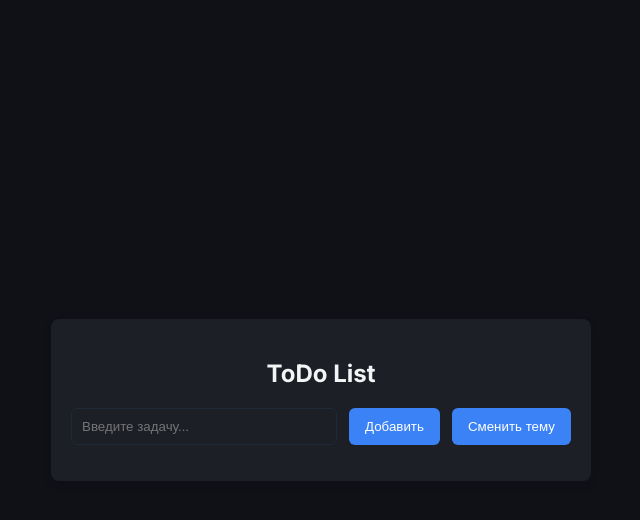
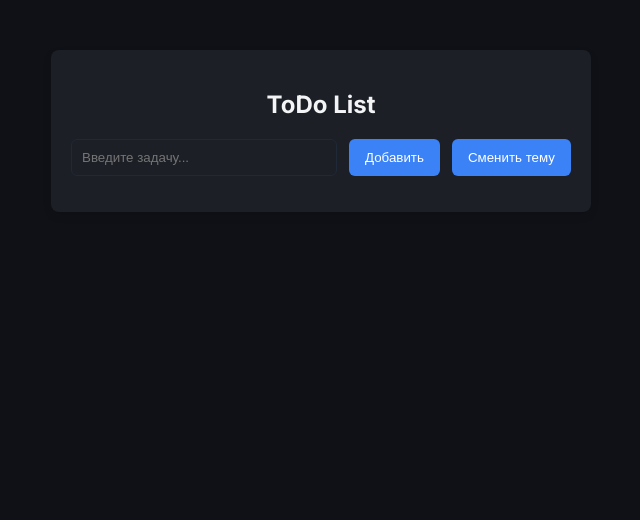
Before and after one commit to LGalushka/ToDo-List, a plain HTML site: page index.html in a window 1280 px wide. Shown: the whole page, without its empty margins (319-959 px from the left). Drawn offline with Linux system fonts and the light colour scheme.

```diff
--- a/app.js
+++ b/app.js
@@ -7,12 +7,14 @@ const addBtn = document.getElementById('addBtn');
 const taskConteiner = document.getElementById('taskConteiner');
 const themeToggle = document.getElementById('themeToggle');
 
+//добавление задачи
 function addTask(text) {
   const task = { id: makeID(), text, done: false };
   tasks.push(task);
   render();
 }
 
+//удаление задачи
 function deleteTask(id) {
   tasks = tasks.filter(task => task.id !== id);
   render();
@@ -27,6 +29,7 @@ function toggleDone(id) {
   render();
 }
 
+//рендер задач
 function render() {
   taskConteiner.innerHTML = '';
   tasks.forEach(task => {
@@ -55,6 +58,7 @@ function render() {
   });
 }
 
+//обработчики событий
 addBtn.addEventListener('click', () => {
   const text = inputTask.value.trim();
   if(!text) return;
--- a/css/style.css
+++ b/css/style.css
@@ -1,7 +1,6 @@
 body{
   display: flex;
   flex-direction: column;
-  justify-content: center;
   align-items: center;
   text-align: center;
   min-height: 100vh;
@@ -13,6 +12,7 @@ body{
   border-radius: 8px;
   background-color: var(--color-card);
   box-shadow: 0 4px 8px rgba(0, 0, 0, 0.1);
+  margin-top: 50px;
 }
 
 /* ряд с инпутом и кнопками */
```
